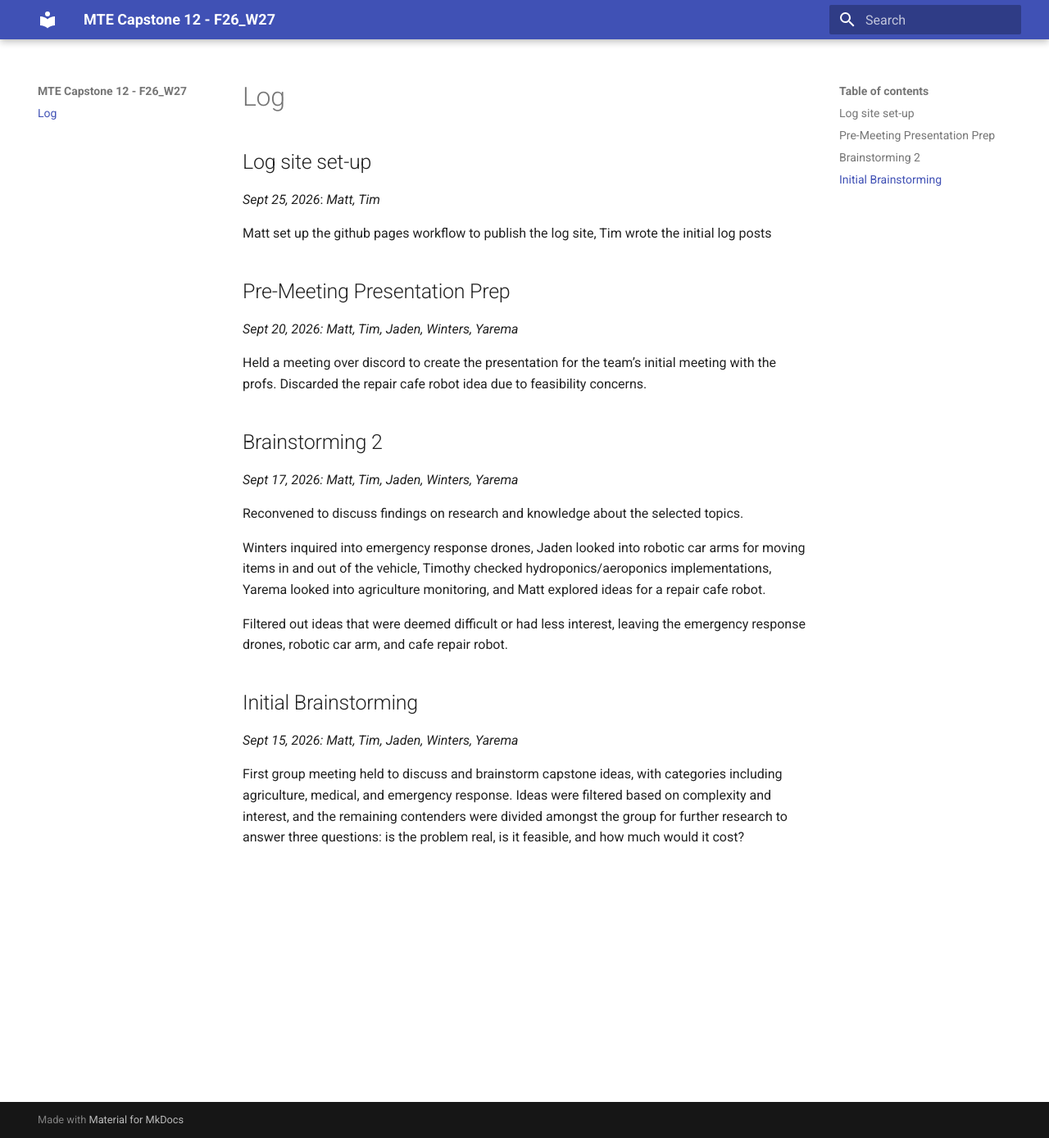
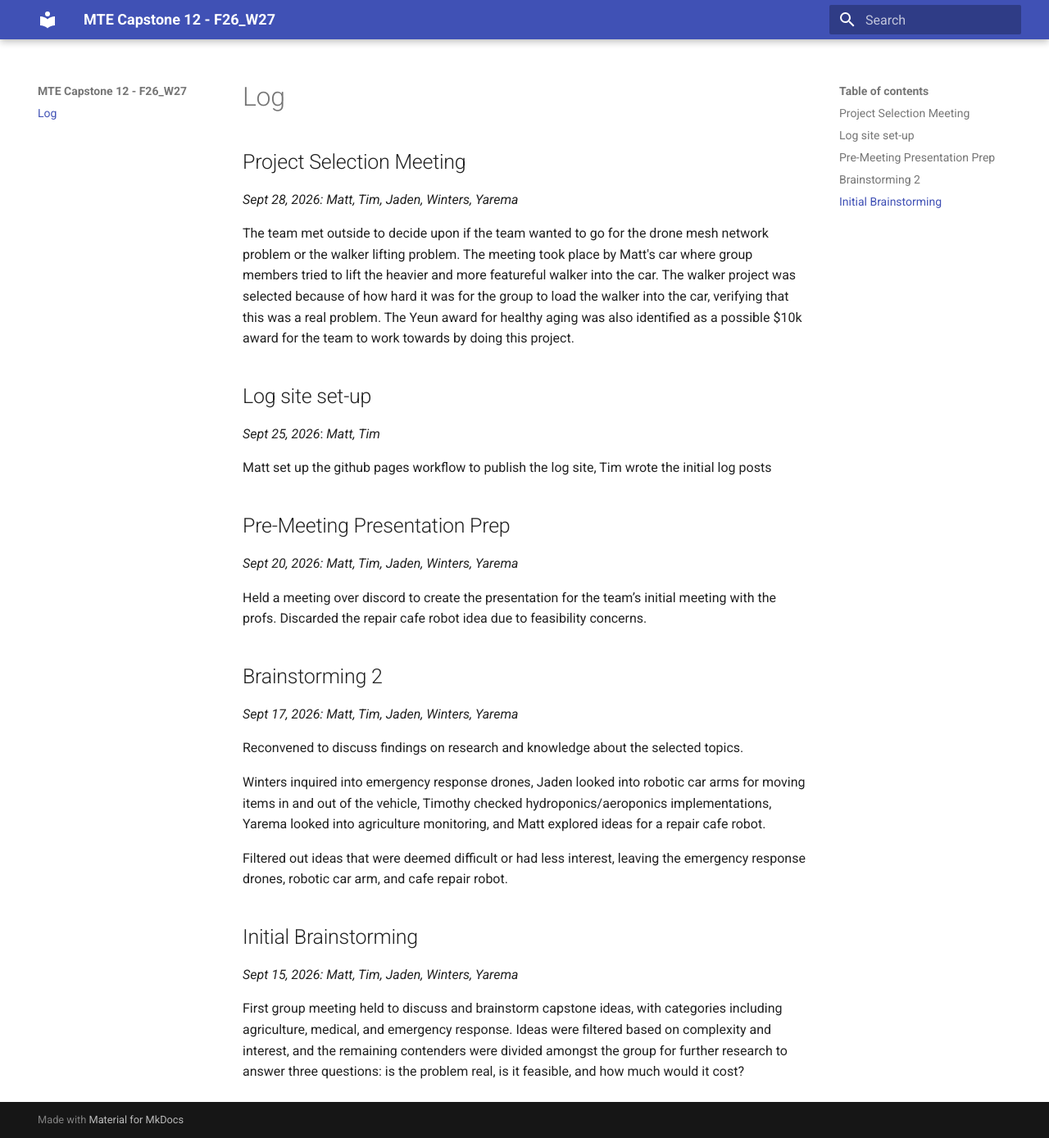
Before and after one commit to MattIsRobot/capstone12, an MkDocs documentation site: the page built from docs/index.md, in a window 1280 px wide and 1389 px high. Shown: the whole window at 82% size. Built offline with MkDocs 1.6.1 and Material for MkDocs 9.7.7, drawn with Linux system fonts in a browser that asks for light colours.

Commit message:
updated log for week of 9/28th

```diff
--- a/docs/index.md
+++ b/docs/index.md
@@ -1,4 +1,9 @@
 # Log
+
+## Project Selection Meeting
+*Sept 28, 2026: Matt, Tim, Jaden, Winters, Yarema*
+
+The team met outside to decide upon if the team wanted to go for the drone mesh network problem or the walker lifting problem.  The meeting took place by Matt's car where group members tried to lift the heavier and more featureful walker into the car.  The walker project was selected because of how hard it was for the group to load the walker into the car, verifying that this was a real problem.  The Yeun award for healthy aging was also identified as a possible $10k award for the team to work towards by doing this project.
 
 ## Log site set-up
 *Sept 25, 2026*: *Matt, Tim*
```
